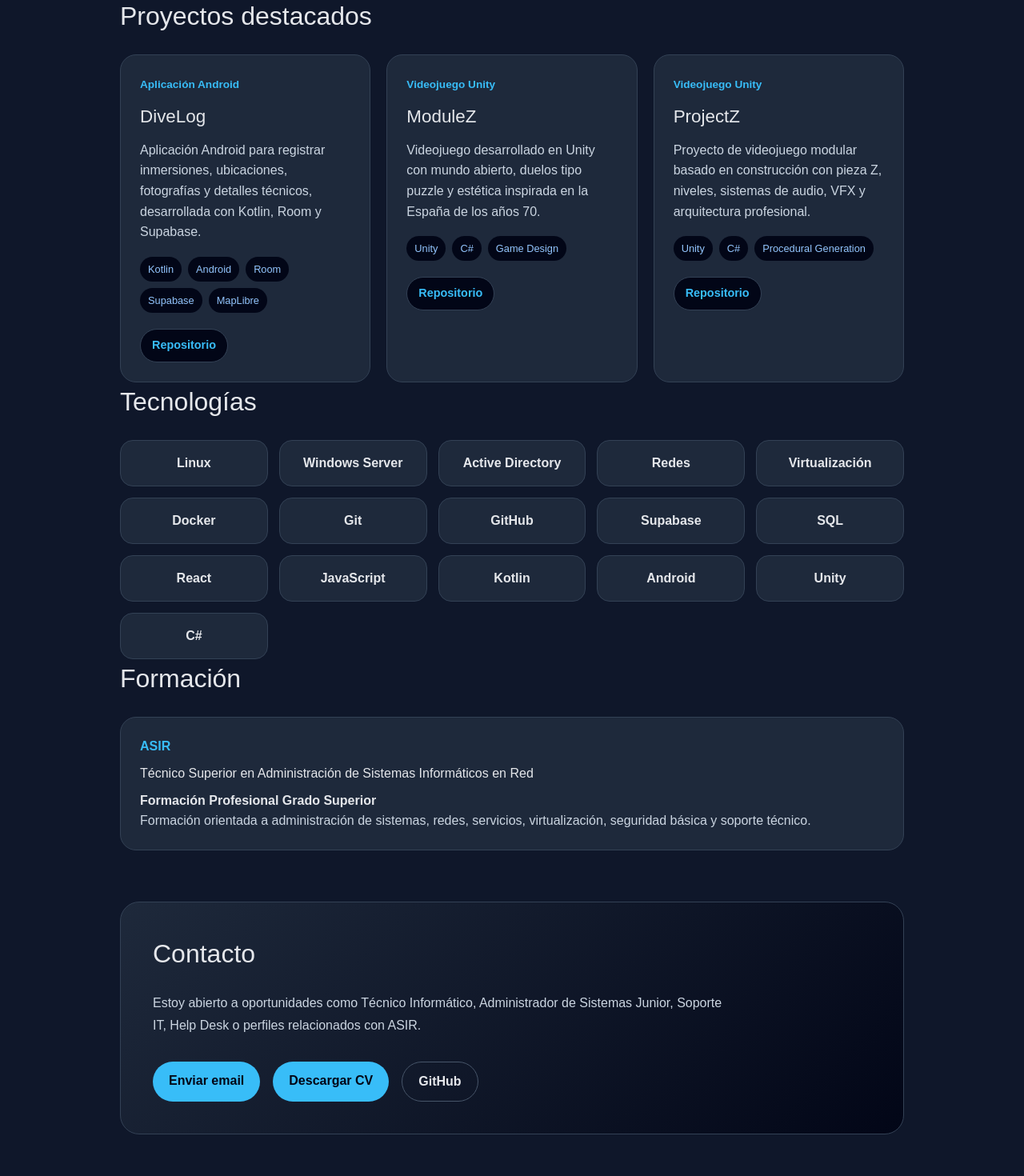
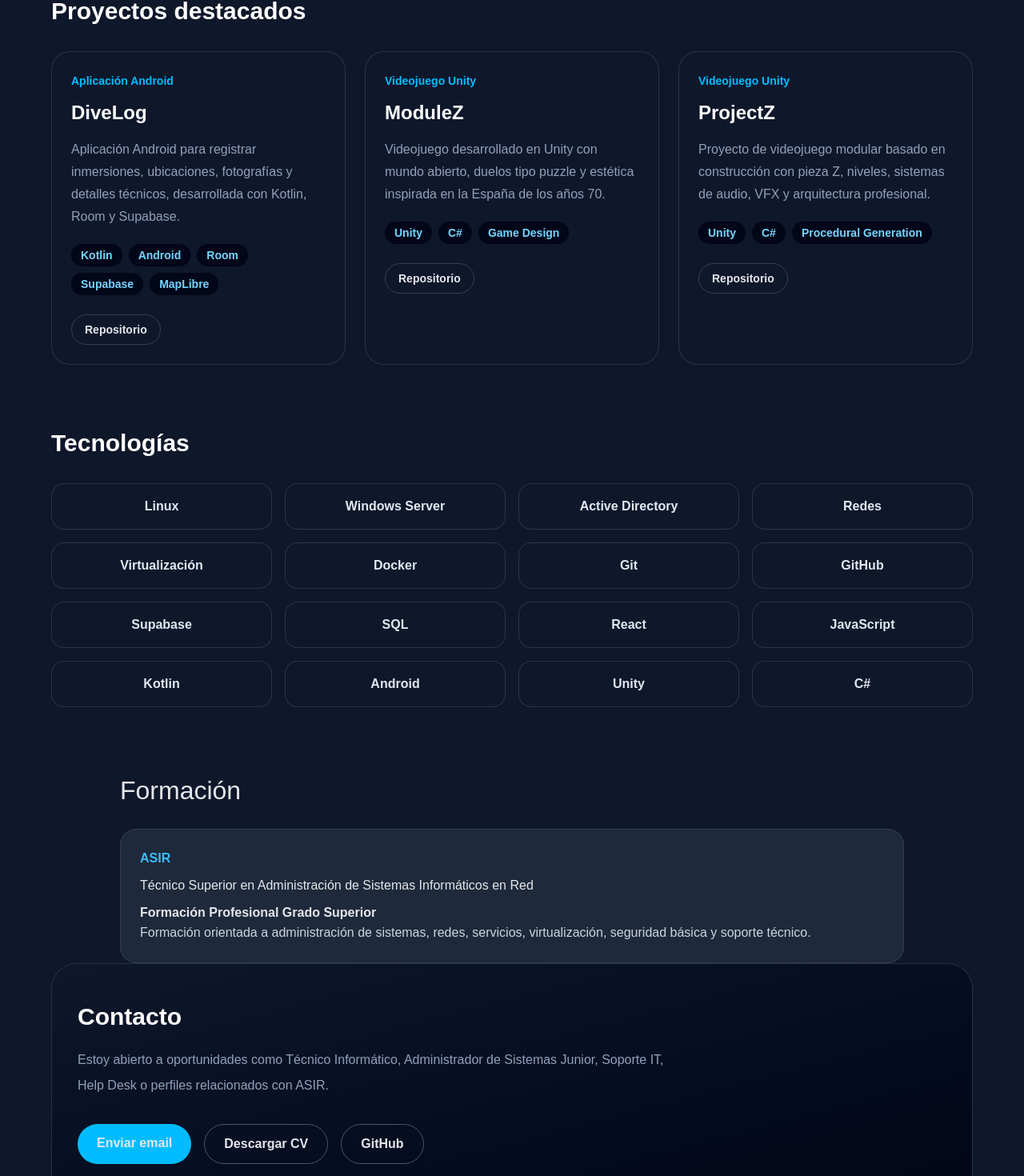
Before and after one commit to fabrint96-ship-it/fabricio-portfolio, a React (Vite) app: page / in a window 1280 px wide. Shown: the part 975-2445 px from the top of the page at 80% size. Built offline with nearby package versions, Linux system fonts and the light colour scheme; no server answers; the database is empty.

Commit message:
EP-16: Migrate projects technologies and contact to Tailwind

```diff
--- a/src/components/sections/ContactSection.jsx
+++ b/src/components/sections/ContactSection.jsx
@@ -2,23 +2,40 @@ import { profile } from "../../data/profile"
 
 function ContactSection() {
   return (
-    <section id="contacto" className="section contact-section">
-      <h2>Contacto</h2>
+    <section
+      id="contacto"
+      className="mx-auto max-w-6xl rounded-[2rem] border border-slate-700/70 bg-gradient-to-br from-slate-900 to-slate-950 px-8 py-12"
+    >
+      <h2 className="text-3xl font-black text-white">Contacto</h2>
 
-      <p>
+      <p className="mt-5 max-w-3xl leading-8 text-slate-400">
         Estoy abierto a oportunidades como Técnico Informático, Administrador de
         Sistemas Junior, Soporte IT, Help Desk o perfiles relacionados con ASIR.
       </p>
 
-      <div className="hero-actions">
-        <a href={`mailto:${profile.email}`}>Enviar email</a>
-
-        <a href={profile.cv} download>
-            Descargar CV
+      <div className="mt-8 flex flex-wrap gap-4">
+        <a
+          href={`mailto:${profile.email}`}
+          className="rounded-full bg-sky-400 px-6 py-3 font-bold text-slate-950 hover:bg-sky-300"
+        >
+          Enviar email
         </a>
 
-        <a href={profile.github} target="_blank" rel="noreferrer">
-            GitHub
+        <a
+          href={profile.cv}
+          download
+          className="rounded-full border border-slate-600 px-6 py-3 font-bold text-white hover:border-sky-400 hover:text-sky-400"
+        >
+          Descargar CV
+        </a>
+
+        <a
+          href={profile.github}
+          target="_blank"
+          rel="noreferrer"
+          className="rounded-full border border-slate-600 px-6 py-3 font-bold text-white hover:border-sky-400 hover:text-sky-400"
+        >
+          GitHub
         </a>
       </div>
     </section>
--- a/src/components/sections/ProjectsSection.jsx
+++ b/src/components/sections/ProjectsSection.jsx
@@ -12,31 +12,51 @@ function ProjectsSection() {
   }, [])
 
   return (
-    <section id="proyectos" className="section">
-      <h2>Proyectos destacados</h2>
+    <section id="proyectos" className="mx-auto mb-20 max-w-6xl">
+      <h2 className="mb-8 text-3xl font-black text-white">Proyectos destacados</h2>
 
-      <div className="projects-grid">
+      <div className="grid gap-6 md:grid-cols-3">
         {projects.map((project) => (
-          <article className="project-card" key={project.id ?? project.title}>
-            <span>{project.type}</span>
-            <h3>{project.title}</h3>
-            <p>{project.description}</p>
+          <article
+            key={project.id ?? project.title}
+            className="rounded-3xl border border-slate-700/70 bg-slate-900 p-6 transition hover:-translate-y-1 hover:border-sky-400/70"
+          >
+            <span className="text-sm font-bold text-sky-400">{project.type}</span>
 
-            <div className="tech-list">
+            <h3 className="mt-3 text-2xl font-black text-white">{project.title}</h3>
+
+            <p className="mt-4 leading-7 text-slate-400">{project.description}</p>
+
+            <div className="mt-5 flex flex-wrap gap-2">
               {project.technologies.map((tech) => (
-                <small key={tech}>{tech}</small>
+                <small
+                  key={tech}
+                  className="rounded-full bg-slate-950 px-3 py-1 text-sm font-semibold text-sky-300"
+                >
+                  {tech}
+                </small>
               ))}
             </div>
 
-            <div className="project-links">
+            <div className="mt-6 flex flex-wrap gap-3">
               {project.github && (
-                <a href={project.github} target="_blank" rel="noreferrer">
+                <a
+                  href={project.github}
+                  target="_blank"
+                  rel="noreferrer"
+                  className="rounded-full border border-slate-700 px-4 py-2 text-sm font-bold text-sky-400 hover:border-sky-400"
+                >
                   Repositorio
                 </a>
               )}
 
               {project.demo && (
-                <a href={project.demo} target="_blank" rel="noreferrer">
+                <a
+                  href={project.demo}
+                  target="_blank"
+                  rel="noreferrer"
+                  className="rounded-full border border-slate-700 px-4 py-2 text-sm font-bold text-sky-400 hover:border-sky-400"
+                >
                   Demo
                 </a>
               )}
--- a/src/components/sections/TechnologiesSection.jsx
+++ b/src/components/sections/TechnologiesSection.jsx
@@ -14,12 +14,15 @@ function TechnologiesSection() {
   }, [])
 
   return (
-    <section id="tecnologias" className="section">
-      <h2>Tecnologías</h2>
+    <section id="tecnologias" className="mx-auto mb-20 max-w-6xl">
+      <h2 className="mb-8 text-3xl font-black text-white">Tecnologías</h2>
 
-      <div className="tech-grid">
+      <div className="grid grid-cols-2 gap-4 md:grid-cols-4">
         {technologies.map((tech) => (
-          <div className="tech-card" key={tech.id ?? tech.name}>
+          <div
+            key={tech.id ?? tech.name}
+            className="rounded-2xl border border-slate-700/70 bg-slate-900 px-5 py-4 text-center font-bold text-slate-200"
+          >
             {tech.name}
           </div>
         ))}
```
Also changed, not shown: 1 other file (tests, documents, lock files or other folders).
